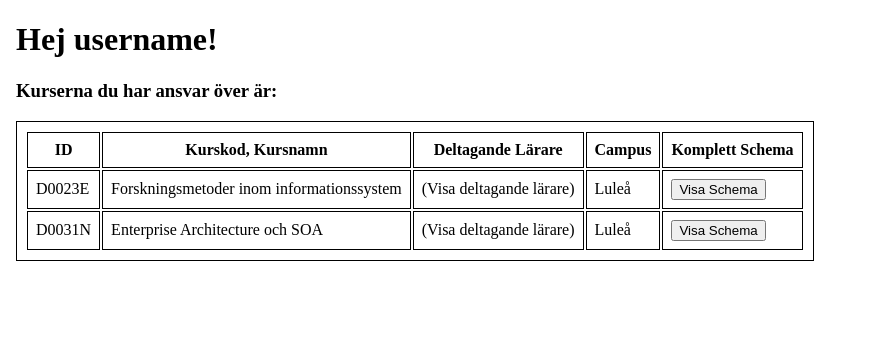
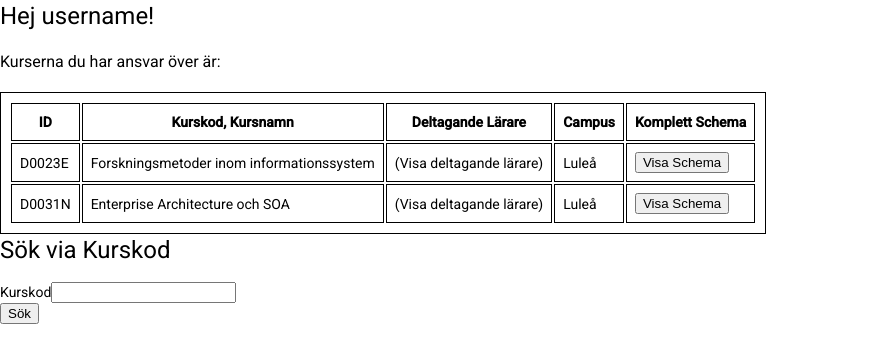
Before and after one commit to alexanderwirdemo/Schedule-Frontend, an Angular app: page / in a window 1280 px wide. Shown: the top 362 px of the page, without its empty margins (0-877 px from the left). Built offline with nearby package versions, Linux system fonts and the light colour scheme.

Commit message:
Lagt in en form för att kunna skicka data.

```diff
--- a/angular.json
+++ b/angular.json
@@ -24,6 +24,7 @@
               "src/assets"
             ],
             "styles": [
+              "./node_modules/@angular/material/prebuilt-themes/pink-bluegrey.css",
               "src/styles.css"
             ],
             "scripts": []
@@ -87,6 +88,7 @@
               "src/assets"
             ],
             "styles": [
+              "./node_modules/@angular/material/prebuilt-themes/pink-bluegrey.css",
               "src/styles.css"
             ],
             "scripts": []
--- a/package.json
+++ b/package.json
@@ -12,10 +12,12 @@
   "private": true,
   "dependencies": {
     "@angular/animations": "~11.0.5",
+    "@angular/cdk": "^11.2.13",
     "@angular/common": "~11.0.5",
     "@angular/compiler": "~11.0.5",
     "@angular/core": "~11.0.5",
     "@angular/forms": "~11.0.5",
+    "@angular/material": "^11.2.13",
     "@angular/platform-browser": "~11.0.5",
     "@angular/platform-browser-dynamic": "~11.0.5",
     "@angular/router": "~11.0.5",
@@ -24,7 +26,7 @@
     "zone.js": "~0.10.2"
   },
   "devDependencies": {
-    "@angular-devkit/build-angular": "~0.1100.5",
+    "@angular-devkit/build-angular": "^0.1100.7",
     "@angular/cli": "~11.0.5",
     "@angular/compiler-cli": "~11.0.5",
     "@types/jasmine": "~3.6.0",
--- a/src/app/Components/login/login.component.html
+++ b/src/app/Components/login/login.component.html
@@ -28,5 +28,17 @@
 
 </table>
 
-<div class ="schedule"><h1>{{schedule}}</h1></div>
-<!--<table mat-table [datasource]=???></table> --->
+
+<div class="container">
+<h1>Sök via Kurskod</h1>
+    <form #searchcourse="ngForm"(ngSubmit)="submit(searchcourse)">
+        <div class="Form-group">
+            <label for="Kurskod">Kurskod</label>
+            <input type="text" name = "Kurskod" class="form-control" ngModel>
+        </div>
+        <button class="btn btn-primary" type="submit">Sök</button>
+     </form>
+
+</div>
+
+ <h1>{{schedule}}</h1>
--- a/src/app/Components/login/login.component.ts
+++ b/src/app/Components/login/login.component.ts
@@ -1,4 +1,5 @@
 import { Component, OnInit } from '@angular/core';
+import { FormBuilder, FormGroup } from '@angular/forms';
 
 @Component({
   selector: 'app-login',
@@ -7,9 +8,13 @@ import { Component, OnInit } from '@angular/core';
 })
 export class LoginComponent implements OnInit {
 
-  constructor() { }
-  title = 'Eriks hörna';
+  form: FormGroup;
+  constructor(private fb: FormBuilder) { }
+
   ngOnInit(): void {
+    this.form = this.fb.group({
+      kurskod: ''
+    });
   }
 
   public name = "username";
@@ -20,7 +25,7 @@ export class LoginComponent implements OnInit {
   `
 
   greetUser() {
-    return "Hej  " + this.name + "!";
+    return "Hej " + this.name + "!";
   }
 
 
@@ -34,4 +39,10 @@ export class LoginComponent implements OnInit {
     this.schedule = 'SOA clicked';
   }
 
+ submit(searchcourse) {
+   console.log("Form submitted", searchcourse.value);
+   var code = document.getElementById("searchcourse");
+   this.schedule = 'Searched for something...', code;
+ }
+
 }
--- a/src/index.html
+++ b/src/index.html
@@ -6,8 +6,11 @@
   <base href="/">
   <meta name="viewport" content="width=device-width, initial-scale=1">
   <link rel="icon" type="image/x-icon" href="favicon.ico">
+  <link rel="preconnect" href="https://fonts.gstatic.com">
+  <link href="https://fonts.googleapis.com/css2?family=Roboto:wght@300;400;500&display=swap" rel="stylesheet">
+  <link href="https://fonts.googleapis.com/icon?family=Material+Icons" rel="stylesheet">
 </head>
-<body>
+<body class="mat-typography">
   <app-root></app-root>
 </body>
 </html>
--- a/src/styles.css
+++ b/src/styles.css
@@ -1 +1,4 @@
 /* You can add global styles to this file, and also import other style files */
+
+html, body { height: 100%; }
+body { margin: 0; font-family: Roboto, "Helvetica Neue", sans-serif; }
```
Also changed, not shown: src/app/app.module.ts (+21 -1 lines), 1 other file (tests, documents, lock files or other folders).
